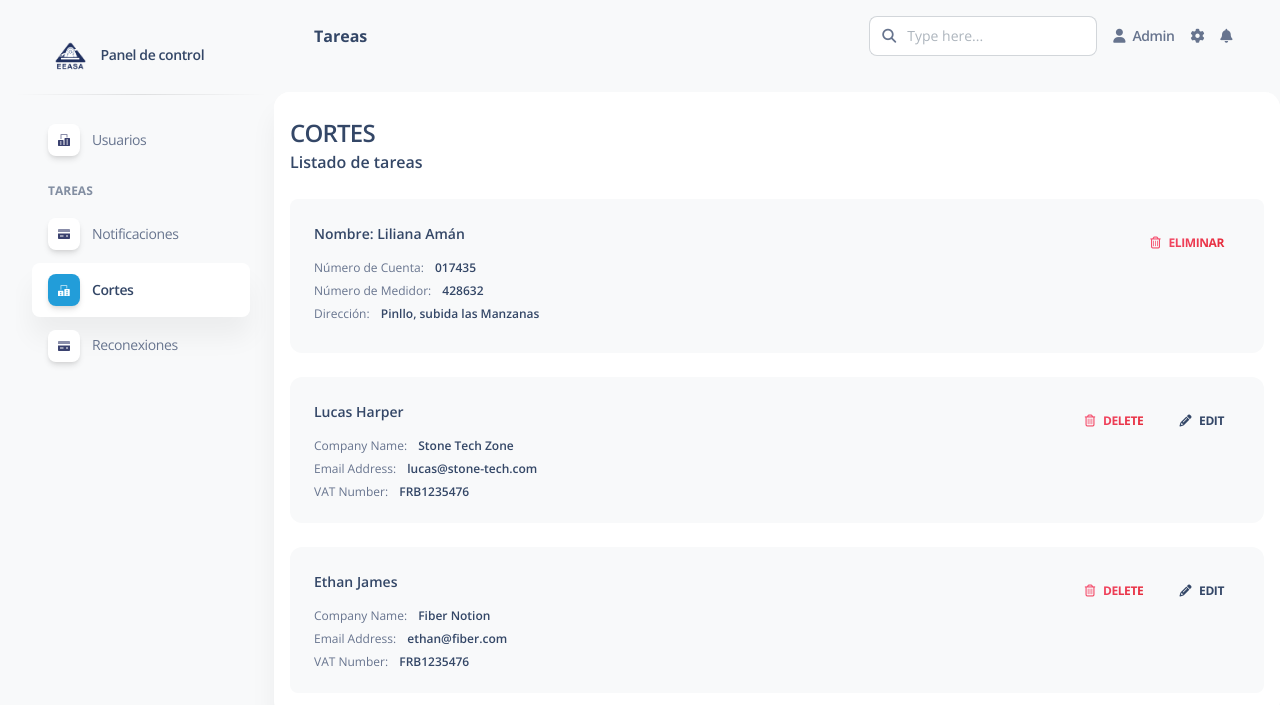
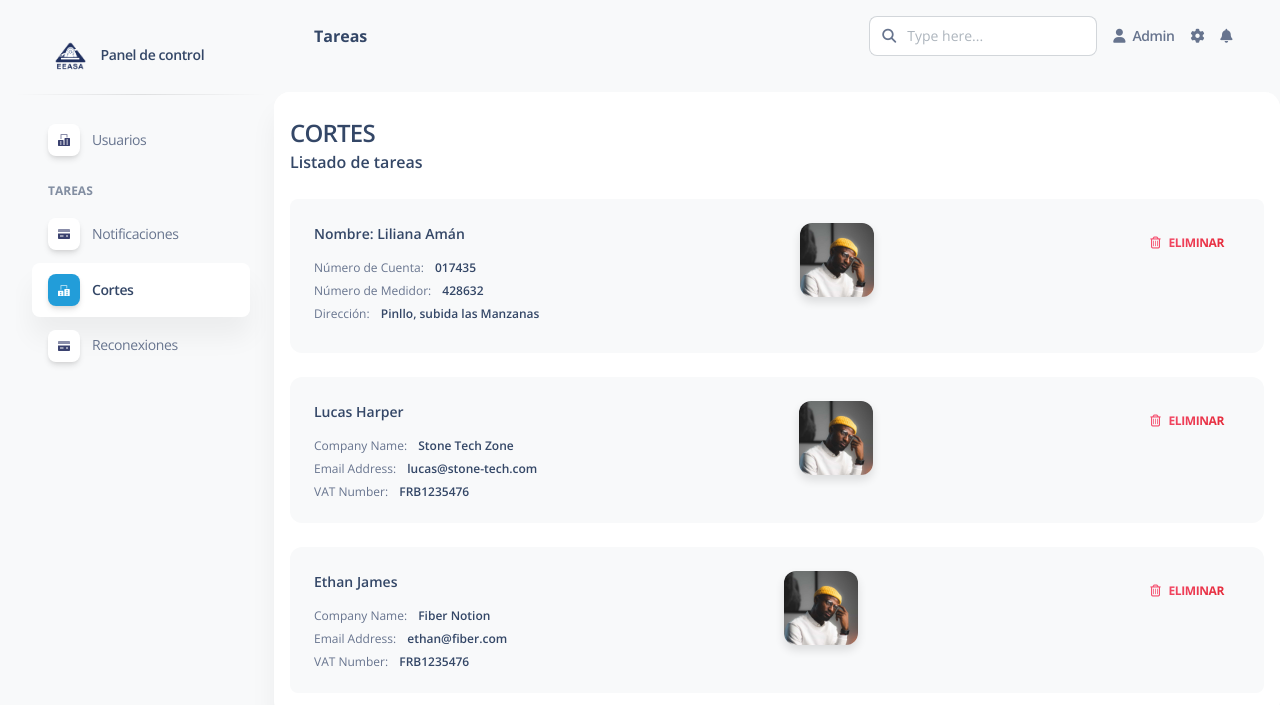
Before and after one commit to jhespinoza26/test-web, a website: page pages/billing.html in a window 1280 px wide. Drawn offline with nearby package versions, Linux system fonts and the light colour scheme.

Commit message:
Update Photo

```diff
--- a/pages/billing.html
+++ b/pages/billing.html
@@ -259,6 +259,13 @@
                     <span class="mb-2 text-xs">Dirección: <span class="text-dark ms-sm-2 font-weight-bold">Pinllo, subida las Manzanas</span></span>
                   </div>
                   <div class="ms-auto text-end">
+                    <div class="col-auto">
+                      <div class="avatar avatar-xl position-relative">
+                        <img src="../assets/img/bruce-mars.jpg" alt="profile_image" class="w-100 border-radius-lg shadow-sm">
+                      </div>
+                    </div>
+                  </div>
+                  <div class="ms-auto text-end">
                     <a class="btn btn-link text-danger text-gradient px-3 mb-0" href="javascript:;"><i class="far fa-trash-alt me-2"></i>Eliminar</a>
                   </div>
                 </li>
@@ -268,10 +275,18 @@
                     <span class="mb-2 text-xs">Company Name: <span class="text-dark font-weight-bold ms-sm-2">Stone Tech Zone</span></span>
                     <span class="mb-2 text-xs">Email Address: <span class="text-dark ms-sm-2 font-weight-bold">lucas@stone-tech.com</span></span>
                     <span class="text-xs">VAT Number: <span class="text-dark ms-sm-2 font-weight-bold">FRB1235476</span></span>
+
                   </div>
                   <div class="ms-auto text-end">
-                    <a class="btn btn-link text-danger text-gradient px-3 mb-0" href="javascript:;"><i class="far fa-trash-alt me-2"></i>Delete</a>
-                    <a class="btn btn-link text-dark px-3 mb-0" href="javascript:;"><i class="fas fa-pencil-alt text-dark me-2" aria-hidden="true"></i>Edit</a>
+                    <div class="col-auto">
+                      <div class="avatar avatar-xl position-relative">
+                        <img src="../assets/img/bruce-mars.jpg" alt="profile_image" class="w-100 border-radius-lg shadow-sm">
+                      </div>
+                    </div>
+                  </div>
+
+                  <div class="ms-auto text-end">
+                    <a class="btn btn-link text-danger text-gradient px-3 mb-0" href="javascript:;"><i class="far fa-trash-alt me-2"></i>Eliminar</a>
                   </div>
                 </li>
                 <li class="list-group-item border-0 d-flex p-4 mb-2 mt-3 bg-gray-100 border-radius-lg">
@@ -282,8 +297,14 @@
                     <span class="text-xs">VAT Number: <span class="text-dark ms-sm-2 font-weight-bold">FRB1235476</span></span>
                   </div>
                   <div class="ms-auto text-end">
-                    <a class="btn btn-link text-danger text-gradient px-3 mb-0" href="javascript:;"><i class="far fa-trash-alt me-2"></i>Delete</a>
-                    <a class="btn btn-link text-dark px-3 mb-0" href="javascript:;"><i class="fas fa-pencil-alt text-dark me-2" aria-hidden="true"></i>Edit</a>
+                    <div class="col-auto">
+                      <div class="avatar avatar-xl position-relative">
+                        <img src="../assets/img/bruce-mars.jpg" alt="profile_image" class="w-100 border-radius-lg shadow-sm">
+                      </div>
+                    </div>
+                  </div>
+                  <div class="ms-auto text-end">
+                    <a class="btn btn-link text-danger text-gradient px-3 mb-0" href="javascript:;"><i class="far fa-trash-alt me-2"></i>Eliminar</a>
                   </div>
                 </li>
               </ul>
```
